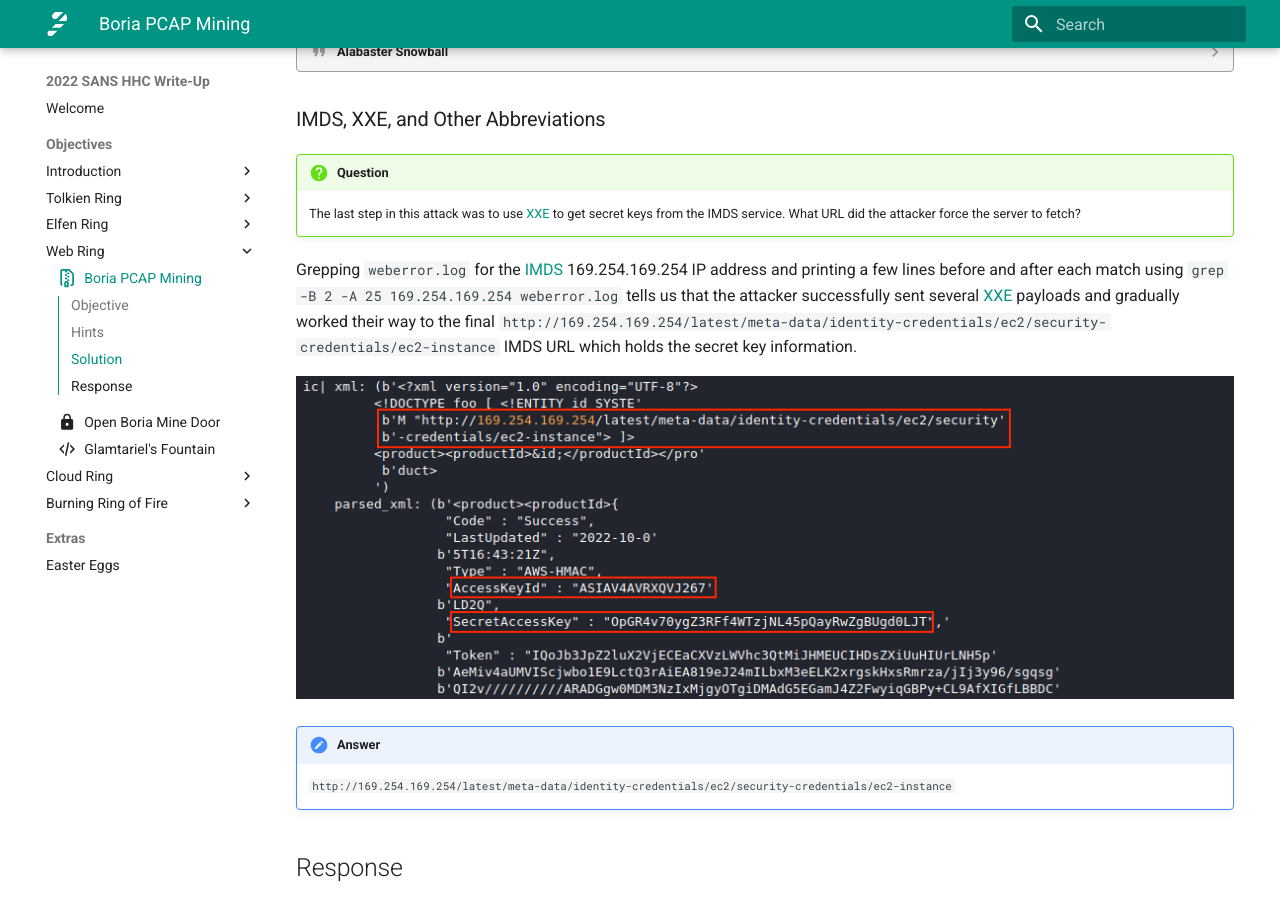
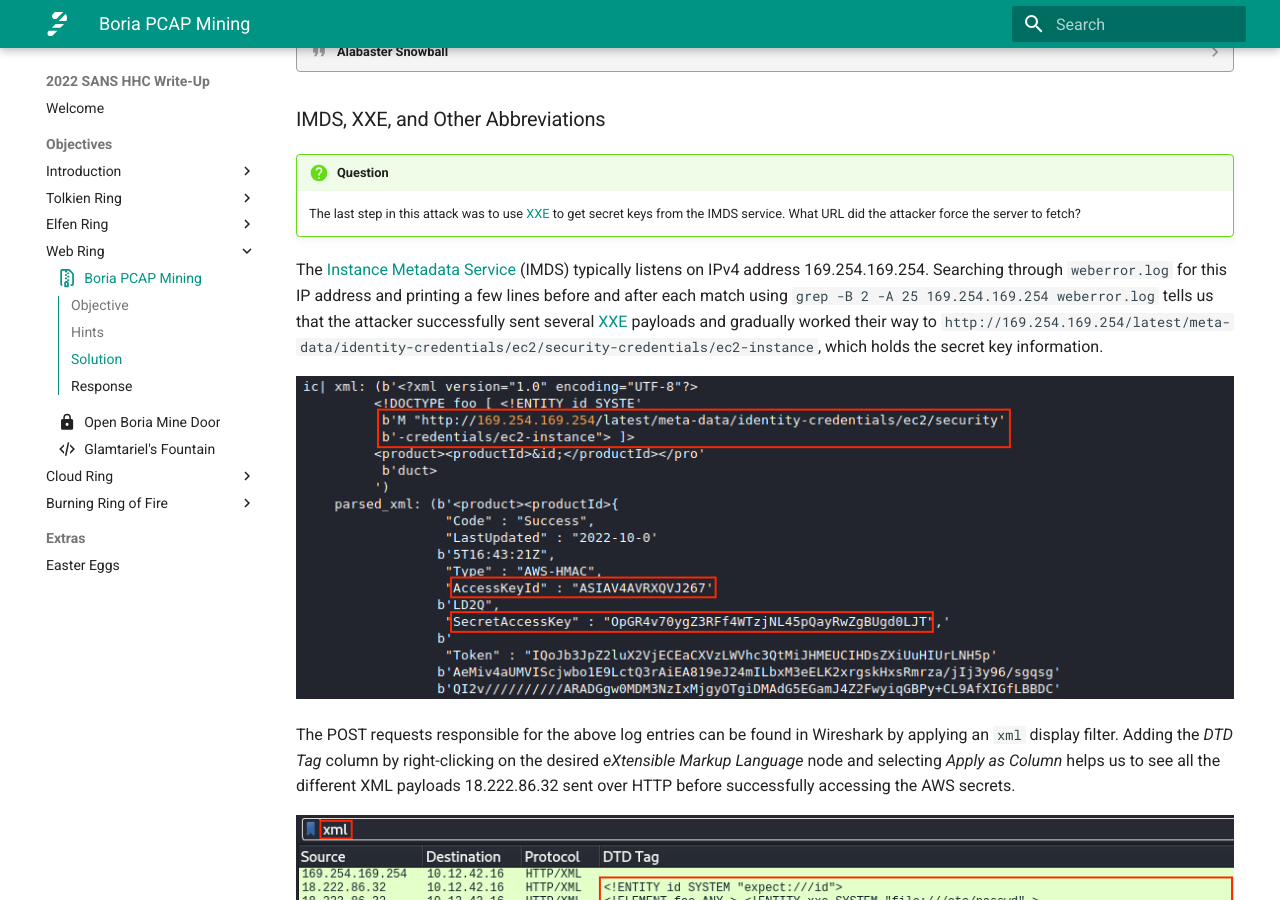
Before and after one commit to crahan/HolidayHackChallenge2022, an MkDocs documentation site: the page built from docs/objectives/o8.md, in a window 1280 px wide and 900 px high, scrolled down 3552 px. Built offline with MkDocs 1.6.1 and Material for MkDocs 9.7.7, drawn with Linux system fonts in a browser that asks for light colours; comment, search, counter and statistics services are not loaded; some of the changed text lies outside the part shown.

Commit message:
Word mangling

```diff
--- a/docs/objectives/o8.md
+++ b/docs/objectives/o8.md
@@ -66,11 +66,11 @@ We can confirm this by extracting and counting all unique IP addresses from the
 !!! question "Question"
     The first attack is a [brute force](https://owasp.org/www-community/attacks/Brute_force_attack) login. What's the first username tried?
 
-Now that we have our malicious IP address, we can use `http && ip.src == 18.222.86.32 and http.request.uri == "/login.html" and http.request.method == "POST"` as a display filter in Wireshark to only show HTTP POST requests made by 18.222.86.32 against the `/login.html` login page.
+Now that we have our malicious IP address, we can use the Wireshark display filter `http && ip.src == 18.222.86.32 and http.request.uri == "/login.html" and http.request.method == "POST"` to only show HTTP POST requests made by host 18.222.86.32 against the `/login.html` login page.
 
 ![Brutce force attempts](../img/objectives/o8/brute_force_attempts.png)
 
-The *HTML Form* data for each HTTP POST request shows the username and password that were submitted, which is *alice* for the first set of brute force login attempts. Right-clicking on the username *Value* field and selecting *Apply as Column* from the context menu will add these values as a column to the list view, as shown in the previous screenshot.
+The *HTML Form* data for each HTTP POST request shows the submitted username and password values, which is *alice* for the first set of brute force login attempts. Right-clicking on the username *Value* field and selecting *Apply as Column* from the context menu will add these values as a column to the list view, as shown in the previous screenshot.
 
 ![Username value](../img/objectives/o8/username_value.png)
 
@@ -91,7 +91,7 @@ Searching the web logs using `grep 18.222.86.32 weberror.log` tells us when 18.2
 
 ![Random requests](../img/objectives/o8/random_requests.png)
 
-Updating the previous command to `grep 18.222.86.32 weberror.log | grep -v ' 404 -'` will remove all the 404 Not Found entries from the output and allow us to find the first successful request on or after 16:47:45, which appears to be `/proc`.
+Updating the previous command to `grep 18.222.86.32 weberror.log | grep -v ' 404 -'` will filter out all 404 Not Found entries and allow us to locate the first successful request on or after 16:47:45, which appears to be `/proc`.
 
 ![Successful URL](../img/objectives/o8/successful_url.png)
 
@@ -108,9 +108,13 @@ Updating the previous command to `grep 18.222.86.32 weberror.log | grep -v ' 404
 !!! question "Question"
     The last step in this attack was to use [XXE](https://owasp.org/www-community/vulnerabilities/XML_External_Entity_(XXE)_Processing) to get secret keys from the IMDS service. What URL did the attacker force the server to fetch?
 
-Grepping `weberror.log` for the [IMDS](https://www.sans.org/blog/cloud-instance-metadata-services-imds-/) 169.254.169.254 IP address and printing a few lines before and after each match using `grep -B 2 -A 25 169.254.169.254 weberror.log` tells us that the attacker successfully sent several [XXE](https://owasp.org/www-community/vulnerabilities/XML_External_Entity_(XXE)_Processing) payloads and gradually worked their way to the final `http://169.254.169.254/latest/meta-data/identity-credentials/ec2/security-credentials/ec2-instance` IMDS URL which holds the secret key information.
+The [Instance Metadata Service](https://www.sans.org/blog/cloud-instance-metadata-services-imds-/) (IMDS) typically listens on IPv4 address 169.254.169.254. Searching through `weberror.log` for this IP address and printing a few lines before and after each match using `grep -B 2 -A 25 169.254.169.254 weberror.log` tells us that the attacker successfully sent several [XXE](https://owasp.org/www-community/vulnerabilities/XML_External_Entity_(XXE)_Processing) payloads and gradually worked their way to `http://169.254.169.254/latest/meta-data/identity-credentials/ec2/security-credentials/ec2-instance`, which holds the secret key information.
 
 ![IMDS URL](../img/objectives/o8/imds_url.png)
+
+The POST requests responsible for the above log entries can be found in Wireshark by applying an `xml` display filter. Adding the *DTD Tag* column by right-clicking on the desired *eXtensible Markup Language* node and selecting *Apply as Column* helps us to see all the different XML payloads 18.222.86.32 sent over HTTP before successfully accessing the AWS secrets.
+
+![XML Requests](../img/objectives/o8/xml_requests.png)
 
 !!! done "Answer"
     `http://169.254.169.254/latest/meta-data/identity-credentials/ec2/security-credentials/ec2-instance`
```
Also changed, not shown: docs/img/objectives/o8/xml_requests.png (added).
